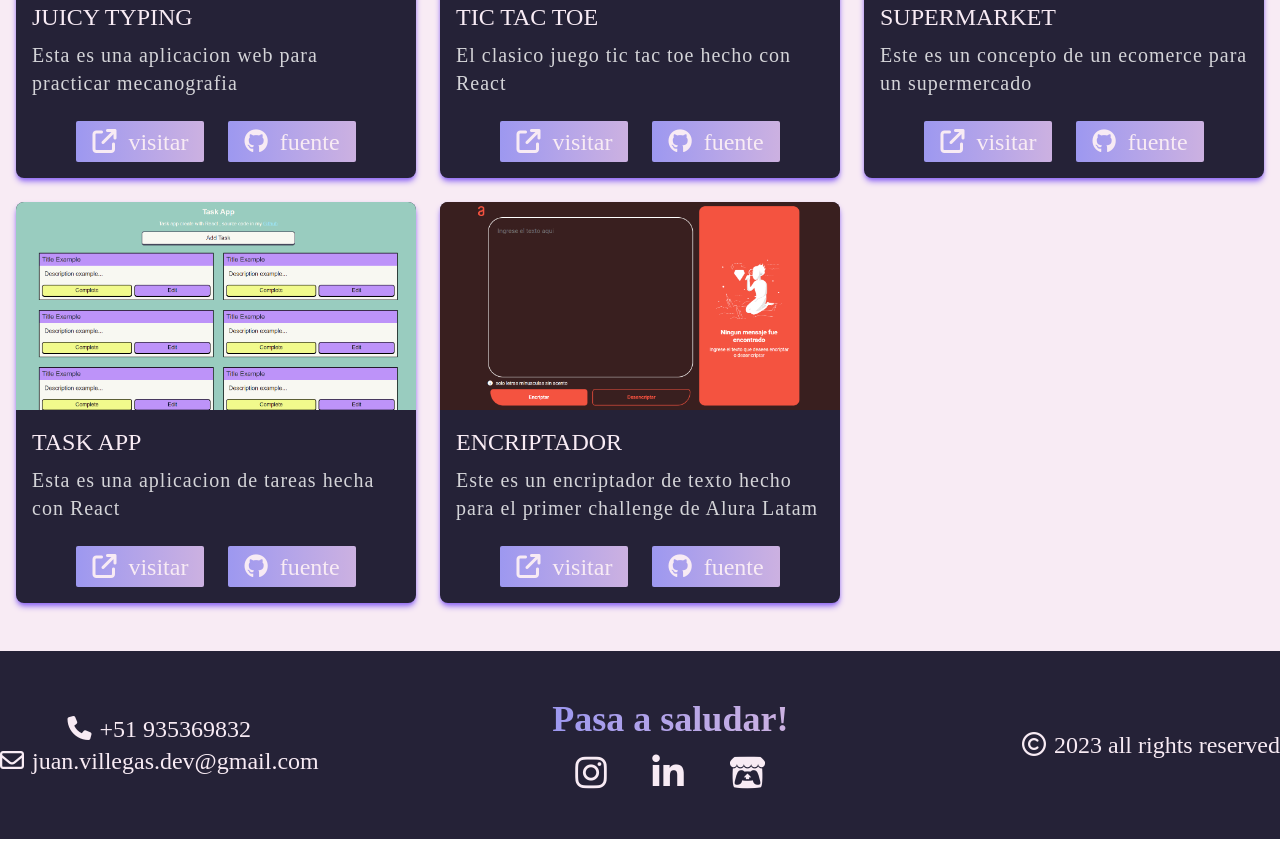
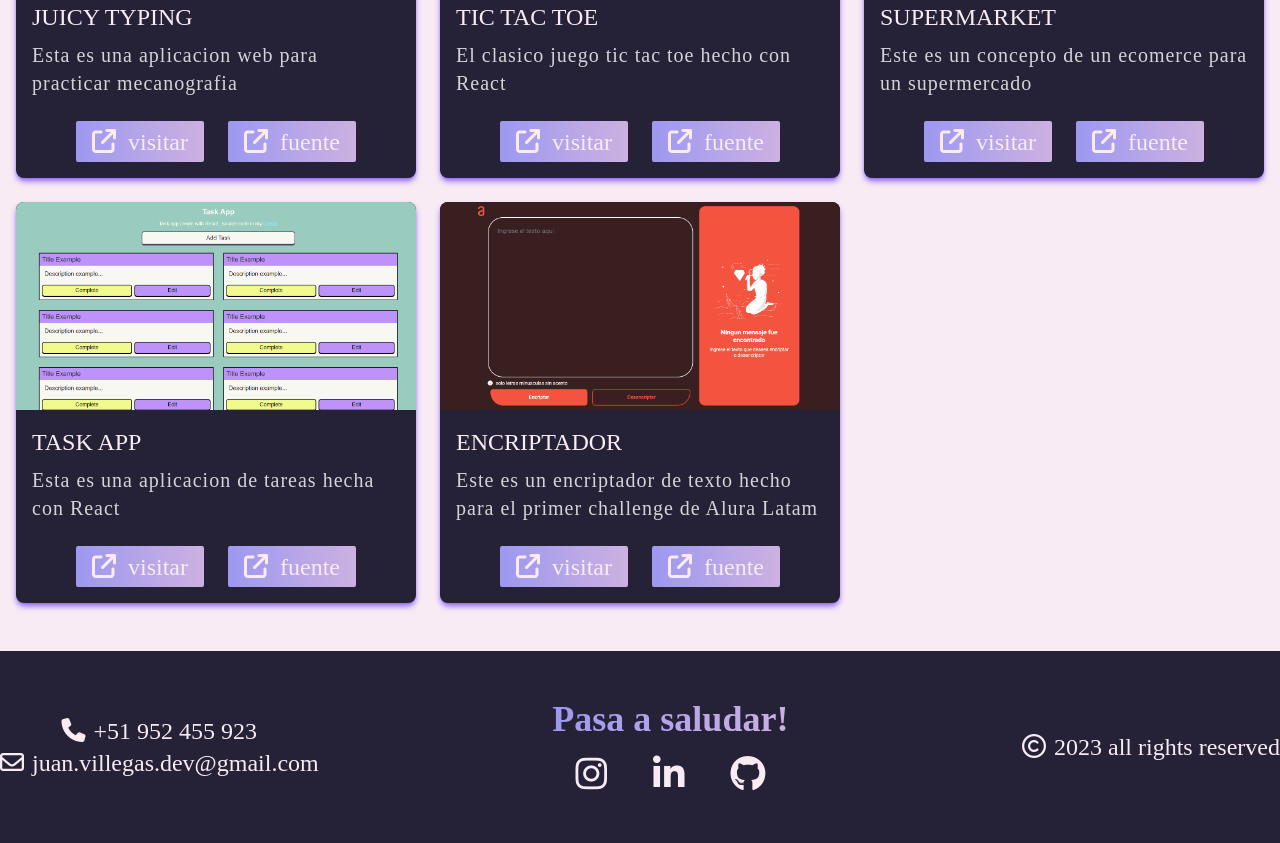
Before and after one commit to Numonu/portafolio, a React (Vite) app: page / in a window 1280 px wide. Shown: the part 2920-3763 px from the top of the page. Built offline with nearby package versions, Linux system fonts and the light colour scheme; a web font is replaced by a local one.

Commit message:
salto de secciones hecho

```diff
--- a/src/components/PortfolioCard.jsx
+++ b/src/components/PortfolioCard.jsx
@@ -1,4 +1,10 @@
-export function PortfolioCard({src , title , description , pageLink , sourceLink}) {
+export function PortfolioCard({
+	src,
+	title,
+	description,
+	pageLink,
+	sourceLink,
+}) {
 	return (
 		<div className="bg-dark text-light shadow-orquidea w-full rounded-lg overflow-hidden shadow-md group">
 			<div className="h-[20rem] overflow-hidden sm:h-[13rem]">
@@ -9,21 +15,23 @@ export function PortfolioCard({src , title , description , pageLink , sourceLink
 				/>
 			</div>
 			<div className="p-4">
-				<h1 className="mb-2 text-2xl uppercase">
-                    {title}
-                </h1>
+				<h1 className="mb-2 text-2xl uppercase">{title}</h1>
 				<p className="text-zinc-300 text-xl mb-6 tracking-wider">
 					{description}
 				</p>
 				<div className="flex flex-wrap justify-center gap-6 text-3xl sm:text-2xl">
-					<button className="bg-gradient-to-r from-left to-right px-4 py-1 rounded-sm hover:outline outline-light">
-						<i className="fa-solid fa-arrow-up-right-from-square text-2xl mr-3"></i>
-						<a href={pageLink || "#"} target="_blank">visitar</a>
-					</button>
-                    <button className="bg-gradient-to-r from-left to-right px-4 py-1 rounded-sm hover:outline outline-light">
-						<i className="fa-brands fa-github mr-3"></i>
-						<a href={sourceLink || "#"} target="_blank">fuente</a>
-					</button>
+					<a href={pageLink || "#"} target={pageLink ? "_blank" : "_self"}>
+						<button className="bg-gradient-to-r from-left to-right px-4 py-1 rounded-sm hover:outline outline-light">
+							<i className="fa-solid fa-arrow-up-right-from-square text-2xl mr-3"></i>
+							visitar
+						</button>
+					</a>
+					<a href={sourceLink || "#"} target={sourceLink ? "_blank" : "_self"}>
+						<button className="bg-gradient-to-r from-left to-right px-4 py-1 rounded-sm hover:outline outline-light">
+							<i className="fa-solid fa-arrow-up-right-from-square text-2xl mr-3"></i>
+							fuente
+						</button>
+					</a>
 				</div>
 			</div>
 		</div>
--- a/src/layout/About.jsx
+++ b/src/layout/About.jsx
@@ -1,6 +1,6 @@
 export function About() {
 	return (
-		<div className="bg-light world">
+		<div className="bg-light world" id="about">
 			<div className="wrapper max-w-[1000px] p-4 py-12 flex flex-col justify-center items-center gap-6 xl:flex-row xl:py-16">
 				<h1 className="text-orquidea text-3xl font-bold xl:hidden">
 					Sobre Mi..
--- a/src/layout/Experience.jsx
+++ b/src/layout/Experience.jsx
@@ -2,7 +2,7 @@ import { ExperienceChip } from "../components/ExperienceChip";
 
 export function Experience() {
 	return (
-		<div className="bg-dark">
+		<div className="bg-dark" id="experience">
 			<div className="wrapper p-4 pb-12">
 				<h1 className="text-light text-4xl text-center mb-12">
 					Experiencia..
--- a/src/layout/Footer.jsx
+++ b/src/layout/Footer.jsx
@@ -1,21 +1,27 @@
 export function Footer() {
 	return (
-		<footer className="bg-dark">
+		<footer className="bg-dark" id="contact">
 			<div className="text-light wrapper flex flex-col items-center gap-12 py-12 text-2xl font-medium lg:flex-row lg:justify-between">
 				<div>
 					<h1 className="text-4xl mb-4 font-bold gradient-text bg-gradient-to-r from-left to-right">
 						Pasa a saludar!
 					</h1>
 					<div className="flex flex-row justify-around flex-wrap text-4xl">
-						<i className="fa-brands fa-instagram hover:text-orquidea cursor-pointer"></i>
-						<i className="fa-brands fa-linkedin-in hover:text-orquidea cursor-pointer"></i>
-						<i className="fa-brands fa-itch-io hover:text-orquidea cursor-pointer"></i>
+						<a href="https://www.instagram.com/villegas.arts/" target="_blank">
+							<i className="fa-brands fa-instagram hover:text-orquidea cursor-pointer"></i>
+						</a>
+						<a href="https://www.linkedin.com/in/juan-villegas-dev/" target="_blank">
+							<i className="fa-brands fa-linkedin-in hover:text-orquidea cursor-pointer"></i>
+						</a>
+						<a href="https://github.com/Numonu" target="_blank">
+							<i className="fa-brands fa-github hover:text-orquidea cursor-pointer"></i>
+						</a>
 					</div>
 				</div>
 				<div className="text-center lg:-order-1">
 					<h2>
 						<i className="fa-solid fa-phone mr-2"></i>
-						+51 935369832
+						+51 952 455 923
 					</h2>
 					<h2>
 						<i className="fa-regular fa-envelope mr-2"></i>
--- a/src/layout/Nav.jsx
+++ b/src/layout/Nav.jsx
@@ -26,11 +26,11 @@ function Mobile() {
 			{renderMenu && (
 				<ul className="space-y-2 text-2xl xl:hidden">
 					<Link content="inicio" href="#" />
-					<Link content="sobre mi" href="#" />
-					<Link content="servicios" href="#" />
-					<Link content="experiencia" href="#" />
-					<Link content="portafolio" href="#" />
-					<Link content="contacto" href="#" />
+					<Link content="sobre mi" href="#about" />
+					<Link content="servicios" href="#services" />
+					<Link content="experiencia" href="#experience" />
+					<Link content="portafolio" href="#portfolio" />
+					<Link content="contacto" href="#contact" />
 				</ul>
 			)}
 		</>
@@ -44,11 +44,11 @@ function Desktop() {
 			</h1>
 			<ul className="flex gap-6 text-2xl">
 				<Link content="inicio" href="#" />
-				<Link content="sobre mi" href="#" />
-				<Link content="servicios" href="#" />
-				<Link content="experiencia" href="#" />
-				<Link content="portafolio" href="#" />
-				<Link content="contacto" href="#" />
+				<Link content="sobre mi" href="#about" />
+				<Link content="servicios" href="#services" />
+				<Link content="experiencia" href="#experience" />
+				<Link content="portafolio" href="#portfolio" />
+				<Link content="contacto" href="#contact" />
 			</ul>
 		</div>
 	);
--- a/src/layout/Portfolio.jsx
+++ b/src/layout/Portfolio.jsx
@@ -6,7 +6,7 @@ import db from "../database/bd.json";
 export function Portfolio() {
 	const [active, setActive] = useState(0);
 	return (
-		<div className="bg-light">
+		<div className="bg-light" id="portfolio">
 			<div className="wrapper p-4 py-12">
 				<div className="flex justify-between flex-wrap gap-y-4">
 					<h1 className="text-dark text-4xl">Portafolio..</h1>
@@ -72,7 +72,6 @@ function GameGroup() {
 						title={e.title}
 						description={e.descripcion}
 						pageLink={e.pageLink}
-						sourceLink={e.sourceLink}
 					/>
 				);
 			})}
--- a/src/layout/Services.jsx
+++ b/src/layout/Services.jsx
@@ -2,7 +2,7 @@ import { ServiceCard } from "../components/ServiceCard";
 
 export function Services() {
 	return (
-		<div className="bg-dark text-light">
+		<div className="bg-dark text-light" id="services">
 			<div className="wrapper p-4 py-12">
 				<h1 className="text-4xl text-center xl:py-6">Servicios..</h1>
 				<div className="flex flex-col flex-wrap gap-12 py-6 xl:flex-row xl:justify-center">
--- a/src/styles/reset.css
+++ b/src/styles/reset.css
@@ -1,5 +1,6 @@
 html{
     font-size: 14px;
+    scroll-behavior: smooth;
 }
 *{
     margin: 0;
```
